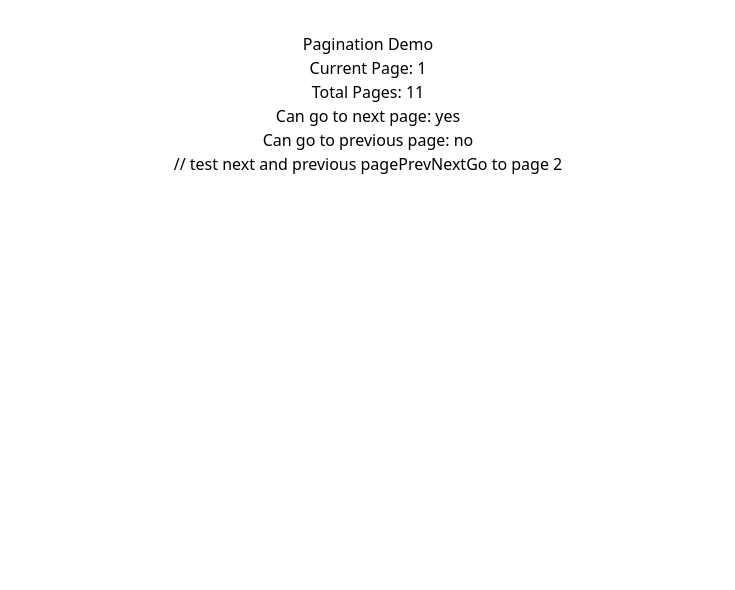
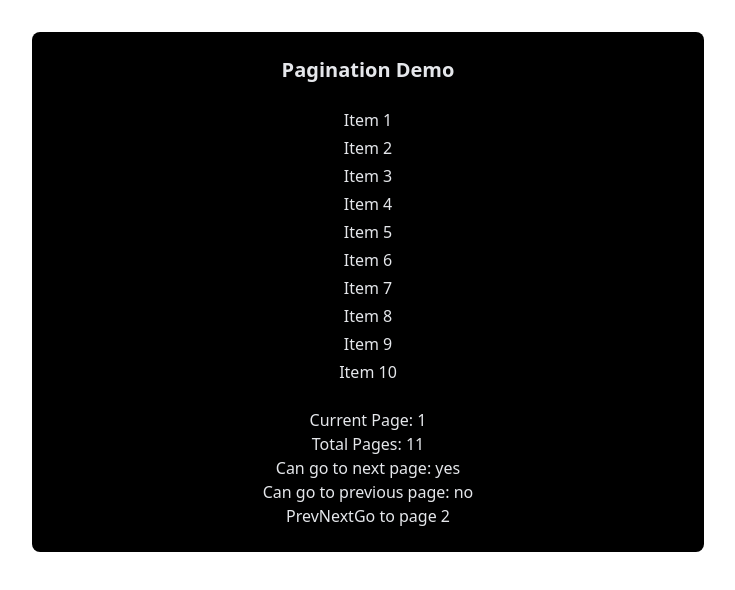
Before and after one commit to millan-figueroa-pscoursework/lab-10.2-custom-hooks, a React (Vite) app: page / in a window 1280 px wide. Shown: the top 590 px of the page, without its empty margins (272-1007 px from the left). Built offline with nearby package versions, Linux system fonts and the light colour scheme.

Commit message:
Creates fake items and show current page items, adds some styles to parent component

```diff
--- a/src/App.tsx
+++ b/src/App.tsx
@@ -19,14 +19,34 @@ function App() {
     1 // page to start on
   );
 
+  // create fake items
+  const items = [];
+  for (let i = 0; i < totalItems; i++) {
+    items.push("Item " + (i + 1));
+  }
+
+  // figure out which items to show on this page
+  const startIndex = (currentPage - 1) * 10;
+  const endIndex = Math.min(startIndex + 9, totalItems - 1);
+  // creates a new array containing only the items for the curren
+  const visibleItems = items.slice(startIndex, endIndex + 1);
+
   return (
-    <div>
-      <h1>Pagination Demo</h1>
+    <div className="p-6 max-w-2xl mx-auto text-gray-200 bg-black rounded-lg">
+      <h2 className="text-xl font-semibold text-center mb-6">
+        Pagination Demo
+      </h2>
+
+      <ul className="space-y-1 mb-6">
+        {visibleItems.map((item) => (
+          <li key={item}>{item}</li>
+        ))}
+      </ul>
       <p>Current Page: {currentPage}</p>
       <p>Total Pages: {totalPages}</p>
       <p>Can go to next page: {canNextPage ? "yes" : "no"}</p>
       <p>Can go to previous page: {canPrevPage ? "yes" : "no"}</p>
-      // test next and previous page
+      {/* test next and previous page */}
       <button onClick={prevPage}>Prev</button>
       <button onClick={nextPage}>Next</button>
       <button onClick={() => setPage(2)}>Go to page 2</button>
```
